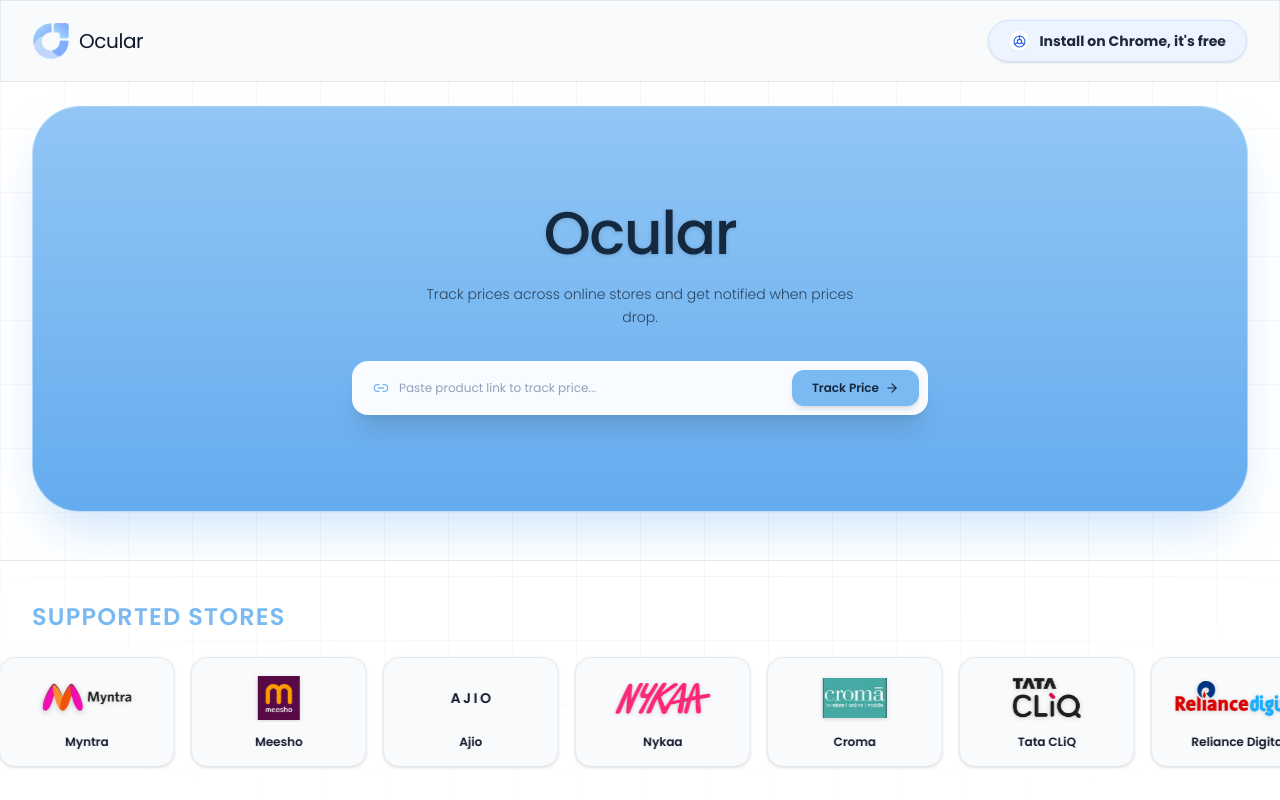
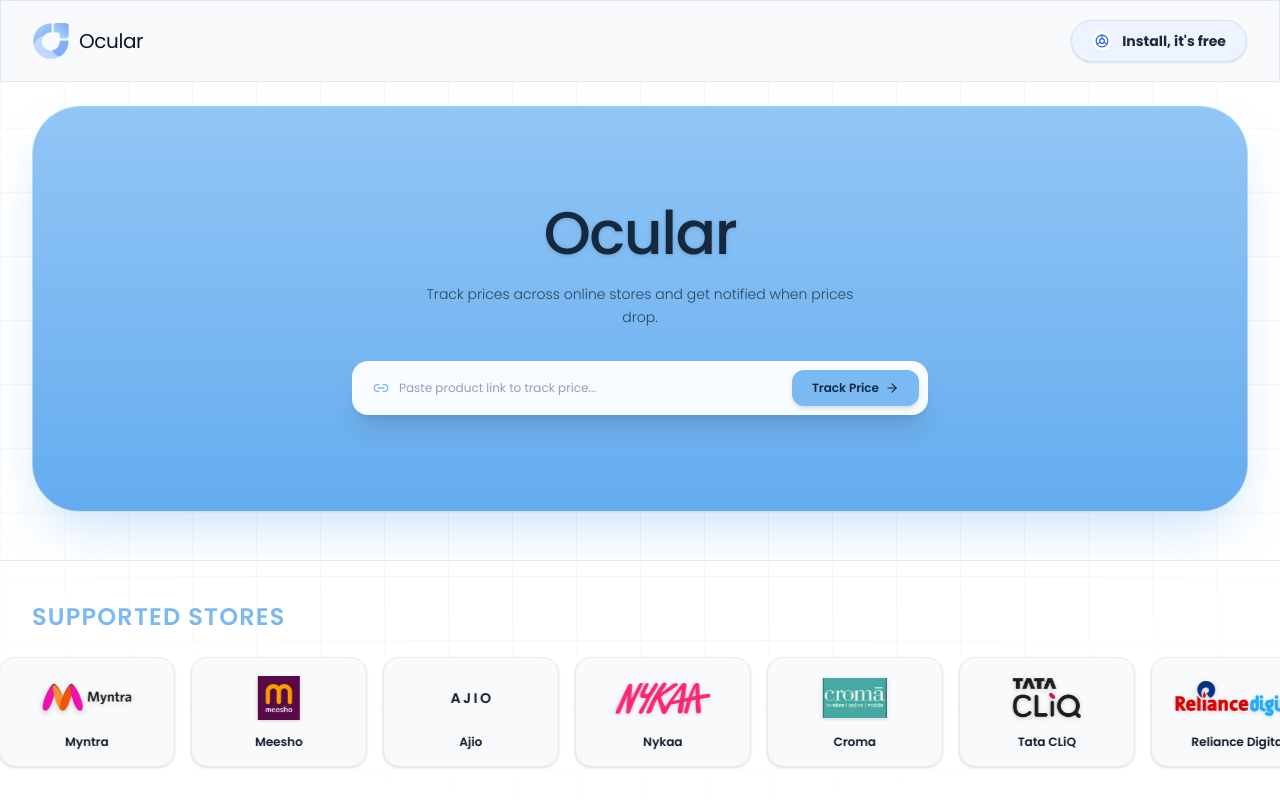
Before and after one commit to tejaes7/Ocular, a React (Vite) app in the folder packages/web/: page / in a window 1280 px wide. Shown: the top 800 px of the page. Built offline with nearby package versions, Linux system fonts and the light colour scheme; no server answers.

Commit message:
feat(web): render dynamic browser icon symbol beside Install it's free text

```diff
--- a/packages/web/src/components/Navbar.jsx
+++ b/packages/web/src/components/Navbar.jsx
@@ -1,23 +1,72 @@
 import React, { useEffect, useState } from 'react';
 import Logo from './Logo';
-import ChromeIcon from './ChromeIcon';
 
 function detectBrowser() {
-  if (typeof window === 'undefined' || typeof navigator === 'undefined') return 'Chrome';
+  if (typeof window === 'undefined' || typeof navigator === 'undefined') return 'chrome';
   const ua = navigator.userAgent;
-  if (/edg/i.test(ua)) return 'Edge';
-  if (/brave/i.test(ua) || (navigator.brave && typeof navigator.brave.isBrave === 'function')) return 'Brave';
-  if (/opr|opera/i.test(ua)) return 'Opera';
-  if (/firefox|fxios/i.test(ua)) return 'Firefox';
-  if (/safari/i.test(ua) && !/chrome/i.test(ua)) return 'Safari';
-  return 'Chrome';
+  if (/edg/i.test(ua)) return 'edge';
+  if (/brave/i.test(ua) || (navigator.brave && typeof navigator.brave.isBrave === 'function')) return 'brave';
+  if (/opr|opera/i.test(ua)) return 'opera';
+  if (/firefox|fxios/i.test(ua)) return 'firefox';
+  if (/safari/i.test(ua) && !/chrome/i.test(ua)) return 'safari';
+  return 'chrome';
+}
+
+function BrowserIcon({ browser = 'chrome', size = 14 }) {
+  switch (browser) {
+    case 'edge':
+      return (
+        <svg width={size} height={size} viewBox="0 0 24 24" fill="none" stroke="currentColor" strokeWidth="2.2" strokeLinecap="round" strokeLinejoin="round">
+          <path d="M18.5 12A6.5 6.5 0 0 1 12 18.5 6.5 6.5 0 0 1 5.5 12 6.5 6.5 0 0 1 12 5.5c2.5 0 4.6 1.4 5.7 3.5" />
+          <path d="M12 12h8.5" />
+        </svg>
+      );
+    case 'firefox':
+      return (
+        <svg width={size} height={size} viewBox="0 0 24 24" fill="none" stroke="currentColor" strokeWidth="2.2" strokeLinecap="round" strokeLinejoin="round">
+          <circle cx="12" cy="12" r="10" />
+          <path d="M12 2a10 10 0 0 0 10 10c0-4.4-3.6-8-8-8a8 8 0 0 0-8 8c0 4.4 3.6 8 8 8" />
+        </svg>
+      );
+    case 'brave':
+      return (
+        <svg width={size} height={size} viewBox="0 0 24 24" fill="none" stroke="currentColor" strokeWidth="2.2" strokeLinecap="round" strokeLinejoin="round">
+          <path d="M12 22s8-4 8-10V5l-8-3-8 3v7c0 6 8 10 8 10z" />
+        </svg>
+      );
+    case 'safari':
+      return (
+        <svg width={size} height={size} viewBox="0 0 24 24" fill="none" stroke="currentColor" strokeWidth="2.2" strokeLinecap="round" strokeLinejoin="round">
+          <circle cx="12" cy="12" r="10" />
+          <polygon points="16.24 7.76 14.12 14.12 7.76 16.24 9.88 9.88 16.24 7.76" />
+        </svg>
+      );
+    case 'opera':
+      return (
+        <svg width={size} height={size} viewBox="0 0 24 24" fill="none" stroke="currentColor" strokeWidth="2.2" strokeLinecap="round" strokeLinejoin="round">
+          <circle cx="12" cy="12" r="10" />
+          <ellipse cx="12" cy="12" rx="4" ry="7" />
+        </svg>
+      );
+    case 'chrome':
+    default:
+      return (
+        <svg width={size} height={size} viewBox="0 0 24 24" fill="none" stroke="currentColor" strokeWidth="2" strokeLinecap="round" strokeLinejoin="round">
+          <circle cx="12" cy="12" r="10" />
+          <circle cx="12" cy="12" r="4" />
+          <line x1="12" y1="2" x2="12" y2="8" />
+          <line x1="3.34" y1="17" x2="8.54" y2="14" />
+          <line x1="20.66" y1="17" x2="15.46" y2="14" />
+        </svg>
+      );
+  }
 }
 
 export default function Navbar({ onOpenDownload }) {
-  const [browserName, setBrowserName] = useState('Chrome');
+  const [browserKey, setBrowserKey] = useState('chrome');
 
   useEffect(() => {
-    setBrowserName(detectBrowser());
+    setBrowserKey(detectBrowser());
   }, []);
 
   return (
@@ -28,15 +77,16 @@
           <Logo size="md" />
         </a>
 
-        {/* Install button with detected browser */}
+        {/* Install, it's free CTA button with dynamic browser symbol icon */}
         <button
           onClick={onOpenDownload}
           className="flex items-center gap-2.5 px-5 py-2.5 rounded-full bg-[#edf4ff] hover:bg-[#e0edff] text-[#1e293b] font-bold text-xs sm:text-sm border border-[#d0e2ff] shadow-sm hover:shadow transition-all duration-200 cursor-pointer transform-gpu hover:-translate-y-0.5"
+          title={`Install Ocular for ${browserKey}`}
         >
           <span className="w-5 h-5 rounded-full bg-white text-[#2563eb] flex items-center justify-center shadow-xs">
-            <ChromeIcon size={13} />
+            <BrowserIcon browser={browserKey} size={14} />
           </span>
-          <span>Install on {browserName}, it's free</span>
+          <span>Install, it's free</span>
         </button>
       </div>
     </header>
```
